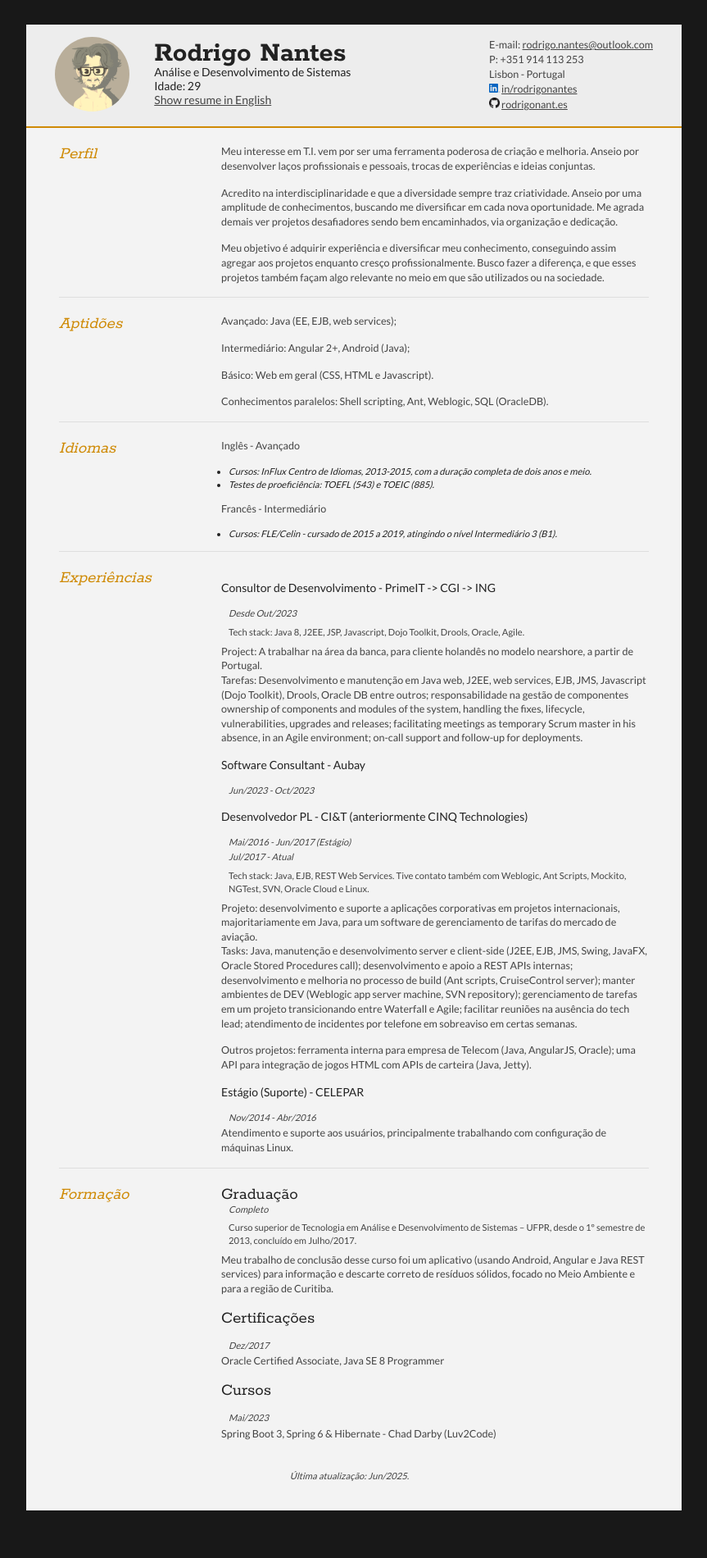
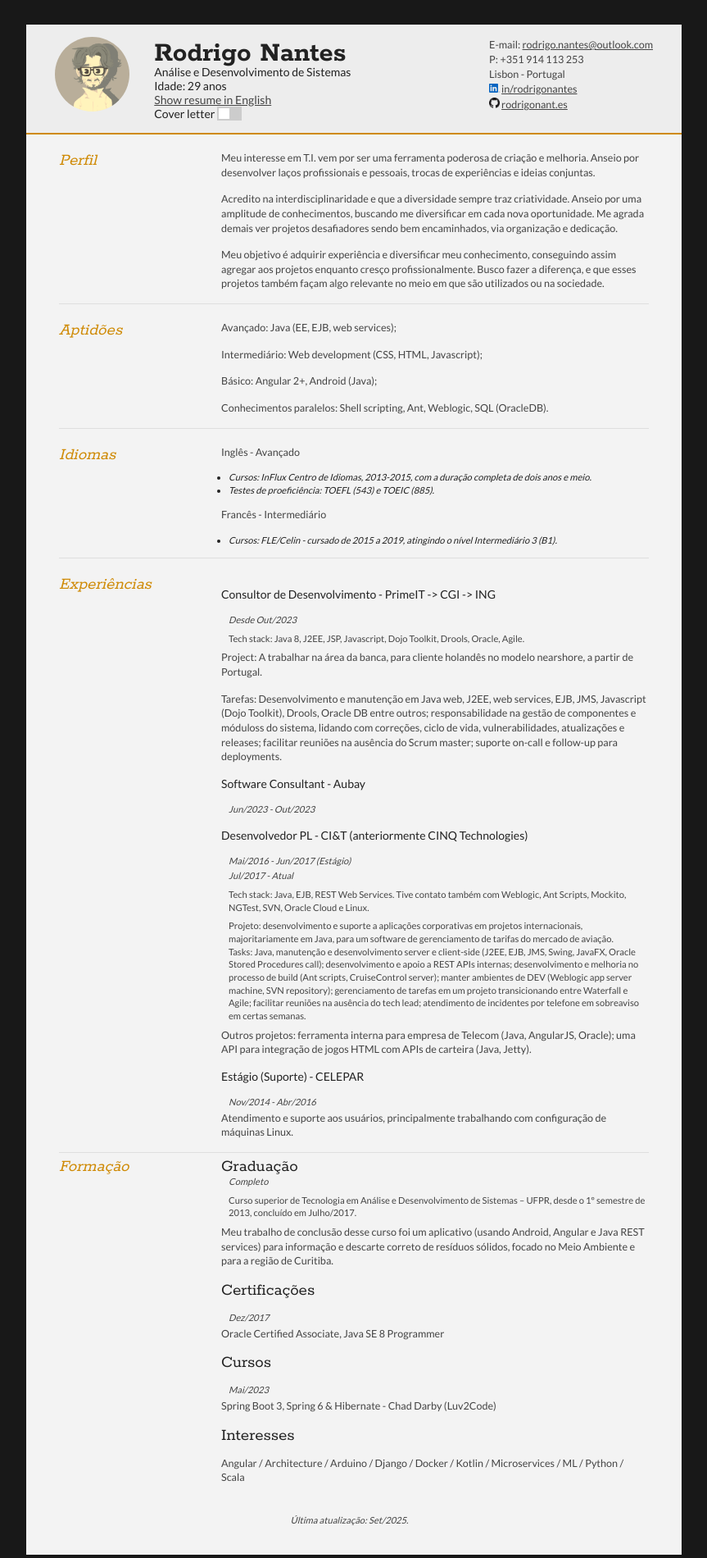
Before and after one commit to rodNantz/CV-Rods, a plain HTML site: page index.html in a window 1280 px wide. Shown: the whole page at 82% size, without its empty margins (208-1071 px from the left). Before the commit the page ends 1872 px from the top, so only its background shows below. Drawn offline with Linux system fonts and the light colour scheme.

Commit message:
latest sep/25 updates

```diff
--- a/index.html
+++ b/index.html
@@ -21,16 +21,23 @@
 	<div id="cv" class="instaFade">
 		<div class="mainDetails">
 			<div id="headshot" class="quickFade">
-				<img src="img/headshot@neguim.png" alt="Rodrigo Nantes" />
+				<img id="head-img" src="img/headshot@neguim.png" alt="Rodrigo Nantes" />
 			</div>
 
 			<div id="name">
 				<h1 class="quickFade delayTwo">Rodrigo Nantes</h1>
 				<!-- <h3 class="quickFade" delayThree">Análise e Desenvolvimento de Sistemas</h3> -->
 				<h3 class="quickFade delayThree">Análise e Desenvolvimento de Sistemas</h3>
-				<h3 id="age" class="quickFade delayThree"> - </h3>
+				<h3 id="my-age" class="quickFade delayThree"> - </h3>
 				<h4 class="quickFade delayThree noprint">
 					<a href="i-english.html">Show resume in English</a>
+				</h4>
+				<h4 class="quickFade delayThree noprint">
+					Cover letter
+					<label class="switch">
+						<input id="clCheckbox" type="checkbox" onclick="hideForCL(this)">
+						<span class="slider"></span>
+					</label>
 				</h4>
 			</div>
 
@@ -57,7 +64,7 @@
 
 
 		<div id="mainArea" class="quickFade delayFive">
-			<section>
+			<section class="hideOnCL">
 				<article>
 					<div class="sectionTitle">
 						<h1>Perfil</h1>
@@ -82,8 +89,8 @@
 				<div class="sectionContent">
 					<article>
 						<p>Avançado: Java (EE, EJB, web services);</p>
-						<p>Intermediário: Angular 2+, Android (Java);</p>
-						<p>Básico: Web em geral (CSS, HTML e Javascript).</p>
+						<p>Intermediário: Web development (CSS, HTML, Javascript);</p>
+						<p>Básico: Angular 2+, Android (Java);</p>
 
 						<p>Conhecimentos paralelos: Shell scripting, Ant, Weblogic, SQL (OracleDB).</p>
 					</article>
@@ -101,13 +108,17 @@
 					<article>
 						<p>
 						Inglês - Avançado
-						<ul class="subDetails"><li>Cursos: InFlux Centro de Idiomas, 2013-2015, com a duração completa de dois anos e meio. </li></ul>
-						<ul class="subDetails"><li>Testes de proeficiência: TOEFL (543) e TOEIC (885). </li></ul>
+						<div class="hideOnCL">
+							<ul class="subDetails"><li>Cursos: InFlux Centro de Idiomas, 2013-2015, com a duração completa de dois anos e meio. </li></ul>
+							<ul class="subDetails"><li>Testes de proeficiência: TOEFL (543) e TOEIC (885). </li></ul>
+						</div>
 						</p>
 
 						<p>
 						Francês - Intermediário
-						<ul class="subDetails"><li> Cursos: FLE/Celin - cursado de 2015 a 2019, atingindo o nível Intermediário 3 (B1). </li></ul>
+						<div class="hideOnCL">
+							<ul class="subDetails"><li> Cursos: FLE/Celin - cursado de 2015 a 2019, atingindo o nível Intermediário 3 (B1). </li></ul>
+						</div>
 						</p>
 					</article>
 				</div>
@@ -126,16 +137,16 @@
 						<p class="subDetails">Desde Out/2023</p>
 						<p class="subDetails2">Tech stack: Java 8, J2EE, JSP, Javascript, Dojo Toolkit, Drools, Oracle, Agile.</p>
 						<p>Project: A trabalhar na área da banca, para cliente holandês no modelo nearshore, a partir de Portugal.
-						   <br/>
-						   Tarefas: Desenvolvimento e manutenção em Java web, J2EE, web services, EJB, JMS, Javascript (Dojo Toolkit), Drools, Oracle DB entre outros; responsabilidade na gestão de componentes
-
-						   ownership of components and modules of the system, handling the fixes, lifecycle, vulnerabilities, upgrades and releases; facilitating meetings as temporary Scrum master in his absence, in an Agile environment; on-call support and follow-up for deployments.
+						</p>
+						<p class="hideOnCL">
+						   Tarefas: Desenvolvimento e manutenção em Java web, J2EE, web services, EJB, JMS, Javascript (Dojo Toolkit), Drools, Oracle DB entre outros; responsabilidade na gestão de componentes e móduloss do sistema, lidando com correções, ciclo de vida, vulnerabilidades, atualizações e releases; facilitar reuniões na ausência do Scrum master; suporte on-call e follow-up para deployments.
+						</p>
 						</p>
 					</article>
 
 					<article>
 						<p><h3>Software Consultant - Aubay</h3></p>
-						<p class="subDetails">Jun/2023 - Oct/2023</p>
+						<p class="subDetails">Jun/2023 - Out/2023</p>
 					</article>
 
 					<article>
@@ -143,16 +154,16 @@
 						<p class="subDetails">Mai/2016 - Jun/2017 (Estágio)</p>
 						<p class="subDetails">Jul/2017 - Atual</p>
 						<p class="subDetails2">Tech stack: Java, EJB, REST Web Services. Tive contato também com Weblogic, Ant Scripts, Mockito, NGTest, SVN, Oracle Cloud e Linux. </p>
-						<p>Projeto: desenvolvimento e suporte a aplicações corporativas em projetos internacionais, majoritariamente em Java, para um software de gerenciamento de tarifas do mercado de aviação.
+						<p class="subDetails2">Projeto: desenvolvimento e suporte a aplicações corporativas em projetos internacionais, majoritariamente em Java, para um software de gerenciamento de tarifas do mercado de aviação.
 							<br/>
 							Tasks: Java, manutenção e desenvolvimento server e client-side (J2EE, EJB, JMS, Swing, JavaFX, Oracle Stored Procedures call); desenvolvimento e apoio a REST APIs internas; desenvolvimento e melhoria no processo de build (Ant scripts, CruiseControl server); manter ambientes de DEV (Weblogic app server machine, SVN repository); gerenciamento de tarefas em um projeto transicionando entre Waterfall e Agile; facilitar reuniões na ausência do tech lead; atendimento de incidentes por telefone em sobreaviso em certas semanas.
 						</p>
-						<p>Outros projetos: ferramenta interna para empresa de Telecom (Java, AngularJS, Oracle); uma API para integração de jogos HTML com APIs de carteira (Java, Jetty).
+						<p class="hideOnCL">
+							Outros projetos: ferramenta interna para empresa de Telecom (Java, AngularJS, Oracle); uma API para integração de jogos HTML com APIs de carteira (Java, Jetty).
 						</p>
-
 					</article>
 
-					<article>
+					<article class="hideOnCL">
 						<p><h3>Estágio (Suporte) - CELEPAR</h3></p>
 						<p class="subDetails">Nov/2014 - Abr/2016</p>
 						<p>Atendimento e suporte aos usuários, principalmente trabalhando com configuração de máquinas Linux.</p>
@@ -173,7 +184,7 @@
 						<p class="subDetails">Completo</p>
 						<p class="subDetails2 gringo">Curso superior de Tecnologia em Análise e Desenvolvimento de Sistemas – UFPR, desde o 1º semestre de 2013,
 						concluído em Julho/2017.</p>
-						<p>Meu trabalho de conclusão desse curso foi um aplicativo (usando Android, Angular e Java REST services) para informação e descarte correto de resíduos sólidos,
+						<p class="hideOnCL">Meu trabalho de conclusão desse curso foi um aplicativo (usando Android, Angular e Java REST services) para informação e descarte correto de resíduos sólidos,
 						focado no Meio Ambiente e para a região de Curitiba.</p>
 					</article>
 
@@ -183,11 +194,17 @@
 						<p>Oracle Certified Associate, Java SE 8 Programmer</p>
 					</article>
 
-					<article>
+					<article class="hideOnCL">
 						<p><h2>Cursos</h2><p>
 						<p class="subDetails">Mai/2023</p>
 						<p>Spring Boot 3, Spring 6 & Hibernate - Chad Darby (Luv2Code)</p>
 					</article>
+
+					<article class="hideOnCL">
+						<p><h2>Interesses</h2><p>
+						<p>Angular / Architecture / Arduino / Django / Docker / Kotlin / Microservices / ML / Python / Scala</p>
+					</article>
+				</div>
 				</div>
 				<div class="clear"></div>
 			</section>
@@ -195,7 +212,7 @@
 
 			<footer>
 				<p class="subDetails">
-					Última atualização: Jun/2025.
+					Última atualização: Set/2025.
 				</p>
 			</footer>
 
@@ -211,7 +228,18 @@
 		  return age;
 		}
 		var bday = new Date('1995-09-21');
-		document.getElementById('age').innerHTML = "Idade: " + calculateAge(bday);
+		document.getElementById('my-age').innerHTML = "Idade: " + calculateAge(bday) + " anos";
+
+		document.getElementById("clCheckbox").defaultChecked = false;
+
+		function hideForCL(clBox) {
+			console.log("hideForCL "+ clBox.checked);
+			var dispStyle = clBox.checked ? "none" : "block";
+			var divs = document.getElementsByClassName("hideOnCL");
+			for (var i = 0; i < divs.length; i++) {
+				divs[i].style.display = dispStyle;
+			}
+		}
 	</script>
 
 	<script type="text/javascript">
```
Also changed, not shown: i-english.html (+7 -2 lines).
